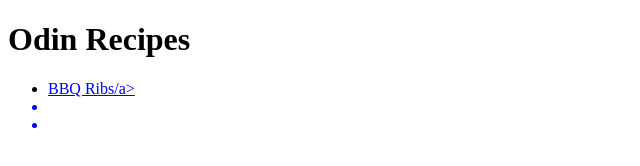
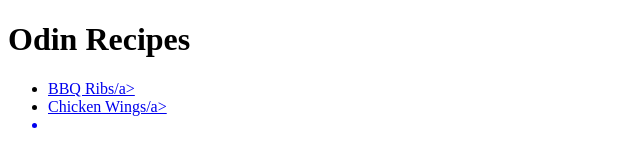
Before and after one commit to hellogabor/odin-recipes, a plain HTML site: page index.html in a window 1280 px wide. Shown: the whole page, without its empty margins (0-640 px from the left). Drawn offline with Linux system fonts and the light colour scheme.

Commit message:
Add Wings link to Home page

```diff
--- a/index.html
+++ b/index.html
@@ -10,7 +10,7 @@
     <h1>Odin Recipes</h1>
     <ul>
         <li><a href="recipes/ribs.html">BBQ Ribs/a></li>
-        <li></li>
+        <li><a href="recipes/wings.html">Chicken Wings/a></li>
         <li></li>
     </ul>
 </body>
```
